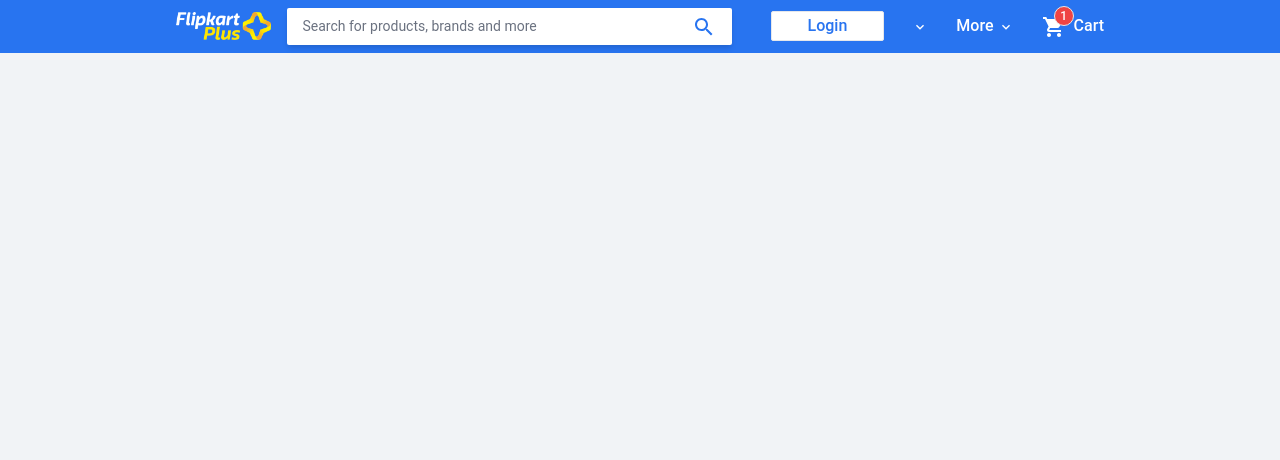
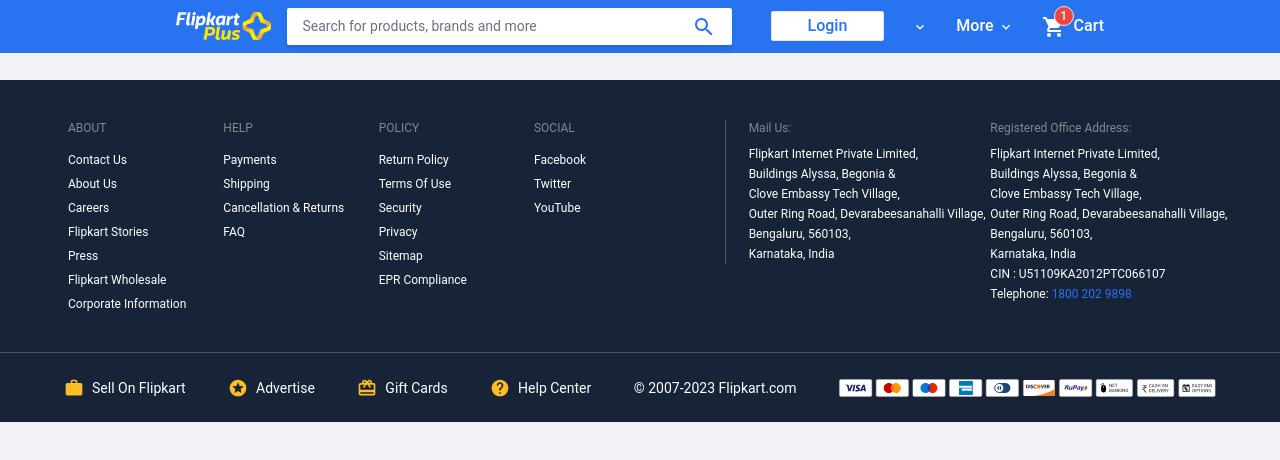
Before and after one commit to raobaba/Flipkart_Clone, a React (Vite) app in the folder Client/: page / in a window 1280 px wide. Shown: the top 460 px of the page. Built offline with nearby package versions, Linux system fonts and the light colour scheme; the HTML template or start-up script is replaced by a standard one.

Commit message:
Footer created successfullY

```diff
--- a/Client/src/App.jsx
+++ b/Client/src/App.jsx
@@ -1,9 +1,11 @@
+import Footer from "./components/Layouts/Footer/Footer";
 import Header from "./components/Layouts/Header/Header";
 
 function App() {
   return (
     <>
       <Header/>
+      <Footer/>
     </>
   );
 }
--- /dev/null
+++ b/Client/src/components/Layouts/Footer/Footer.jsx
@@ -0,0 +1,193 @@
+import { useEffect, useState } from 'react';
+import WorkIcon from '@mui/icons-material/Work';
+import StarsIcon from '@mui/icons-material/Stars';
+import CardGiftcardIcon from '@mui/icons-material/CardGiftcard';
+import HelpIcon from '@mui/icons-material/Help';
+import paymentMethods from '../../../assets/images/payment-methods.svg';
+import { useLocation } from 'react-router-dom';
+
+const footerLinks = [
+  {
+    title: "about",
+    links: [
+      {
+        name: "Contact Us",
+        redirect: "https://www.flipkart.com/helpcentre",
+      },
+      {
+        name: "About Us",
+        redirect: "https://www.flipkart.com/about-us",
+      },
+      {
+        name: "Careers",
+        redirect: "https://www.flipkartcareers.com",
+      },
+      {
+        name: "Flipkart Stories",
+        redirect: "https://stories.flipkart.com",
+      },
+      {
+        name: "Press",
+        redirect: "https://stories.flipkart.com/category/top-stories/news",
+      },
+      {
+        name: "Flipkart Wholesale",
+        redirect: "https://www.flipkartwholesale.com",
+      },
+      {
+        name: "Corporate Information",
+        redirect: "https://www.flipkart.com/corporate-information",
+      },
+    ]
+  },
+  {
+    title: "help",
+    links: [
+      {
+        name: "Payments",
+        redirect: "https://www.flipkart.com/pages/payments",
+      },
+      {
+        name: "Shipping",
+        redirect: "https://www.flipkart.com/pages/shipping",
+      },
+      {
+        name: "Cancellation & Returns",
+        redirect: "https://www.flipkart.com/helpcentre?catalog=55c9c6edb000002e002c1701&view=CATALOG",
+      },
+      {
+        name: "FAQ",
+        redirect: "https://www.flipkart.com/helpcentre?catalog=55c9c8e2b0000023002c1702&view=CATALOG",
+      }
+    ]
+  },
+  {
+    title: "policy",
+    links: [
+      {
+        name: "Return Policy",
+        redirect: "https://www.flipkart.com/pages/returnpolicy",
+      },
+      {
+        name: "Terms Of Use",
+        redirect: "https://www.flipkart.com/pages/terms",
+      },
+      {
+        name: "Security",
+        redirect: "https://www.flipkart.com/pages/paymentsecurity",
+      },
+      {
+        name: "Privacy",
+        redirect: "https://www.flipkart.com/pages/privacypolicy",
+      },
+      {
+        name: "Sitemap",
+        redirect: "https://www.flipkart.com/sitemap",
+      },
+      {
+        name: "EPR Compliance",
+        redirect: "https://www.flipkart.com/pages/ewaste-compliance-tnc",
+      },
+    ]
+  },
+  {
+    title: "social",
+    links: [
+      {
+        name: "Facebook",
+        redirect: "https://www.facebook.com/flipkart",
+      },
+      {
+        name: "Twitter",
+        redirect: "https://twitter.com/flipkart",
+      },
+      {
+        name: "YouTube",
+        redirect: "https://www.youtube.com/flipkart",
+      }
+    ]
+  }
+]
+
+const Footer = () => {
+
+  const location = useLocation();
+  const [adminRoute, setAdminRoute] = useState(false);
+
+  useEffect(() => {
+    setAdminRoute(location.pathname.split("/", 2).includes("admin"))
+  }, [location]);
+
+  return (
+    <>
+      {!adminRoute && (
+        <>
+          <footer className="mt-20 w-full py-1 sm:py-4 px-4 sm:px-12 bg-primary-darkBlue text-white text-xs border-b border-gray-600 flex flex-col sm:flex-row overflow-hidden">
+            <div className="w-full sm:w-7/12 flex flex-col sm:flex-row">
+
+              {footerLinks.map((el, i) => (
+                <div className="w-full sm:w-1/5 flex flex-col gap-2 my-3 sm:my-6 ml-5" key={i}>
+                  <h2 className="text-primary-grey mb-2 uppercase">{el.title}</h2>
+                  {el.links.map((item, i) => (
+                    <a href={item.redirect} target="_blank" rel="noreferrer" className="hover:underline" key={i}>{item.name}</a>
+                  ))}
+
+                </div>
+              ))}
+
+            </div>
+
+            <div className="border-gray-600 h-36 w-1 border-l mr-5 mt-6 hidden sm:block"></div>
+            <div className="w-full sm:w-5/12 my-6 mx-5 sm:mx-0 flex flex-col sm:flex-row gap-2 sm:gap-0 justify-between">
+              <div className="w-full sm:w-1/2">
+                <h2 className="text-primary-grey">Mail Us:</h2>
+                <p className="mt-2 leading-5">Flipkart Internet Private Limited,<br />
+                  Buildings Alyssa, Begonia &<br />
+                  Clove Embassy Tech Village,<br />
+                  Outer Ring Road, Devarabeesanahalli Village,<br />
+                  Bengaluru, 560103,<br />
+                  Karnataka, India
+                </p>
+              </div>
+
+              <div className="w-full sm:w-1/2">
+                <h2 className="text-primary-grey">Registered Office Address:</h2>
+                <p className="mt-2 leading-5">Flipkart Internet Private Limited,<br />
+                  Buildings Alyssa, Begonia &<br />
+                  Clove Embassy Tech Village,<br />
+                  Outer Ring Road, Devarabeesanahalli Village,<br />
+                  Bengaluru, 560103,<br />
+                  Karnataka, India <br />
+                  CIN : U51109KA2012PTC066107<br />
+                  Telephone: <a className="text-primary-blue" href="tel:18002029898">1800 202 9898</a>
+                </p>
+              </div>
+            </div>
+
+          </footer>
+          {/* <!-- footer ends --> */}
+
+          <div className="px-16 py-6 w-full bg-primary-darkBlue hidden sm:flex justify-between items-center text-sm text-white">
+            <a href="https://seller.flipkart.com/sell-online" target="_blank" rel="noreferrer" className="flex items-center gap-2">
+              <span className="text-yellow-400"><WorkIcon sx={{ fontSize: "20px" }} /></span> Sell On Flipkart
+            </a>
+            <a href="https://brands.flipkart.com" target="_blank" rel="noreferrer" className="flex items-center gap-2">
+              <span className="text-yellow-400"><StarsIcon sx={{ fontSize: "20px" }} /></span> Advertise
+            </a>
+            <a href="https://www.flipkart.com/the-gift-card-store" rel="noreferrer" target="_blank" className="flex items-center gap-2">
+              <span className="text-yellow-400"><CardGiftcardIcon sx={{ fontSize: "20px" }} /></span> Gift Cards
+            </a>
+            <a href="https://www.flipkart.com/helpcentre" target="_blank" rel="noreferrer" className="flex items-center gap-2">
+              <span className="text-yellow-400"><HelpIcon sx={{ fontSize: "20px" }} /></span> Help Center
+            </a>
+
+            <span>&copy; 2007-{new Date().getFullYear()} Flipkart.com</span>
+            <img draggable="false" src={paymentMethods} alt="Card Payment" />
+          </div>
+        </>
+      )}
+    </>
+  )
+};
+
+export default Footer;
```
